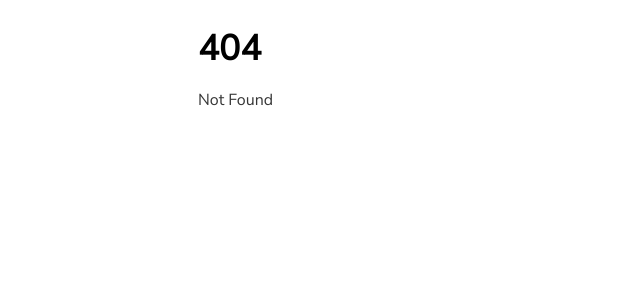
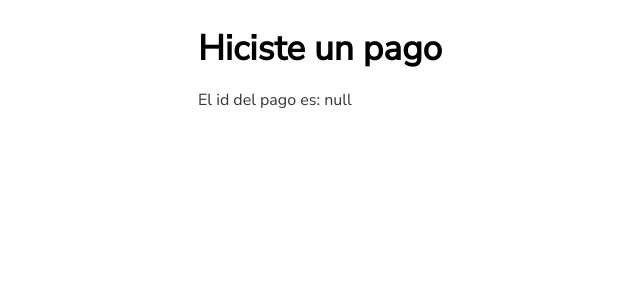
Before and after one commit to mvc-bogota/convivio, a SvelteKit app: page /concert-tickets/result in a window 1280 px wide. Before the commit this address had no page. Shown: the top 300 px of the page, without its empty margins (52-692 px from the left). Built offline with nearby package versions, Linux system fonts and the light colour scheme.

Commit message:
:sparkles: Add redirection page to recieve user after payment.

```diff
--- a/src/routes/concert-tickets/+page.svelte
+++ b/src/routes/concert-tickets/+page.svelte
@@ -1,7 +1,9 @@
 <script>
-    import { PUBLIC_WOMPI_COMMERCE_KEY } from '$env/static/public';
+    import { PUBLIC_WOMPI_COMMERCE_KEY, PUBLIC_BASE_URL } from '$env/static/public';
     import { v4 as uuidv4 } from 'uuid';
     import { ticketsOptions } from '$lib/concert-tickets';
+
+    const redirectUrl = `${PUBLIC_BASE_URL}/concert-tickets/result`;
 
     let colombiaNumberFormat = new Intl.NumberFormat('es-CO', {
         style: 'currency',
@@ -34,8 +36,8 @@
     <!--
     TO DO
     <input type="hidden" name="signature:integrity" value={}/>
-    <input type="hidden" name="redirect-url" value="URL_REDIRECCION" />
   -->
+    <input type="hidden" name="redirect-url" value={redirectUrl} />
     <input type="hidden" name="customer-data:email" value="" />
     <input type="hidden" name="customer-data:full-name" value="" />
     <input type="hidden" name="customer-data:phone-number" value="" />
--- /dev/null
+++ b/src/routes/concert-tickets/result/+page.js
@@ -0,0 +1,7 @@
+function load({ url }) {
+    return {
+        paymentId: url.searchParams.get('id'),
+    };
+}
+
+export { load };
--- /dev/null
+++ b/src/routes/concert-tickets/result/+page.svelte
@@ -0,0 +1,6 @@
+<script>
+    export let data;
+</script>
+
+<h1>Hiciste un pago</h1>
+<p>El id del pago es: {data.paymentId}</p>
```
